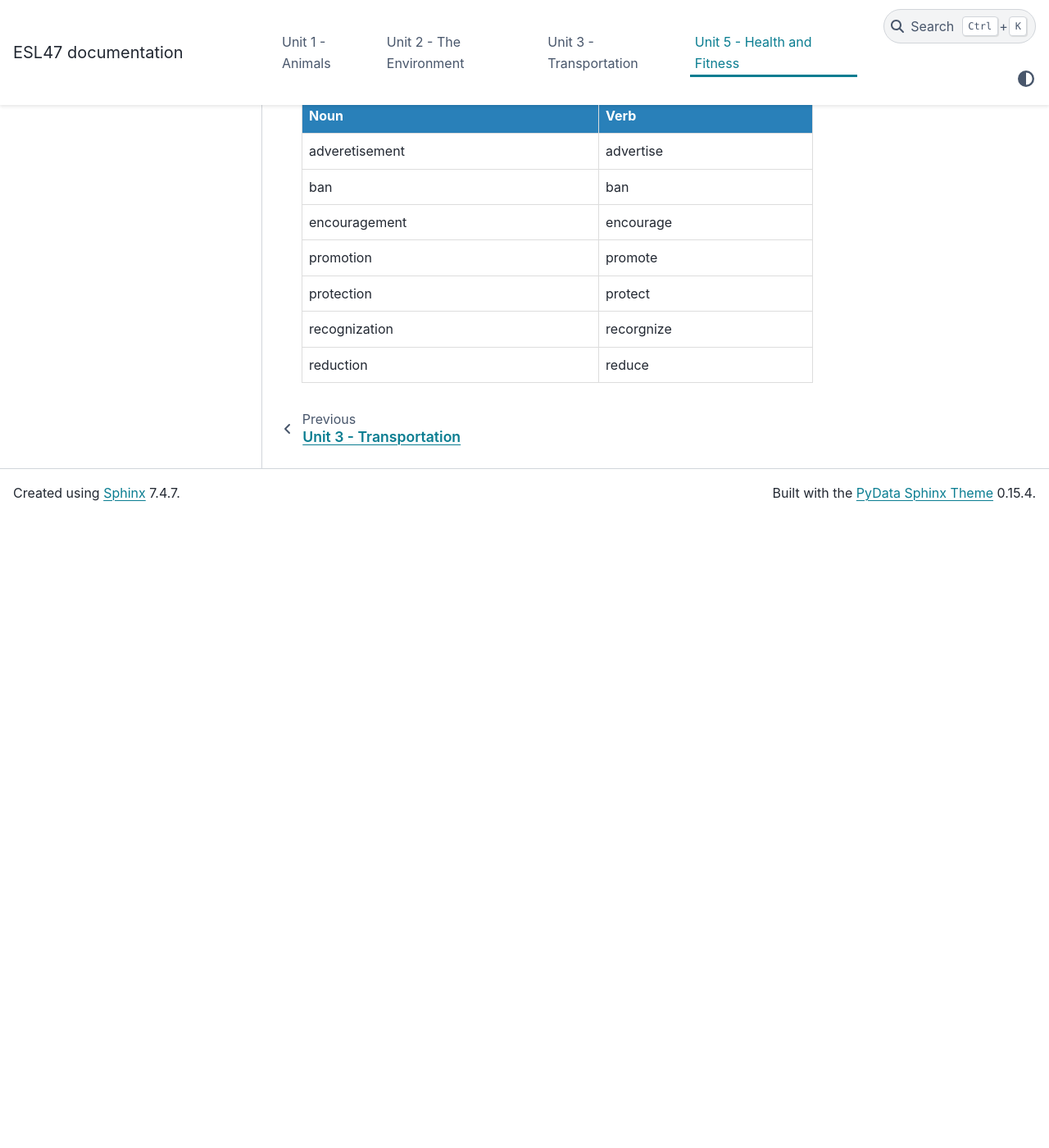
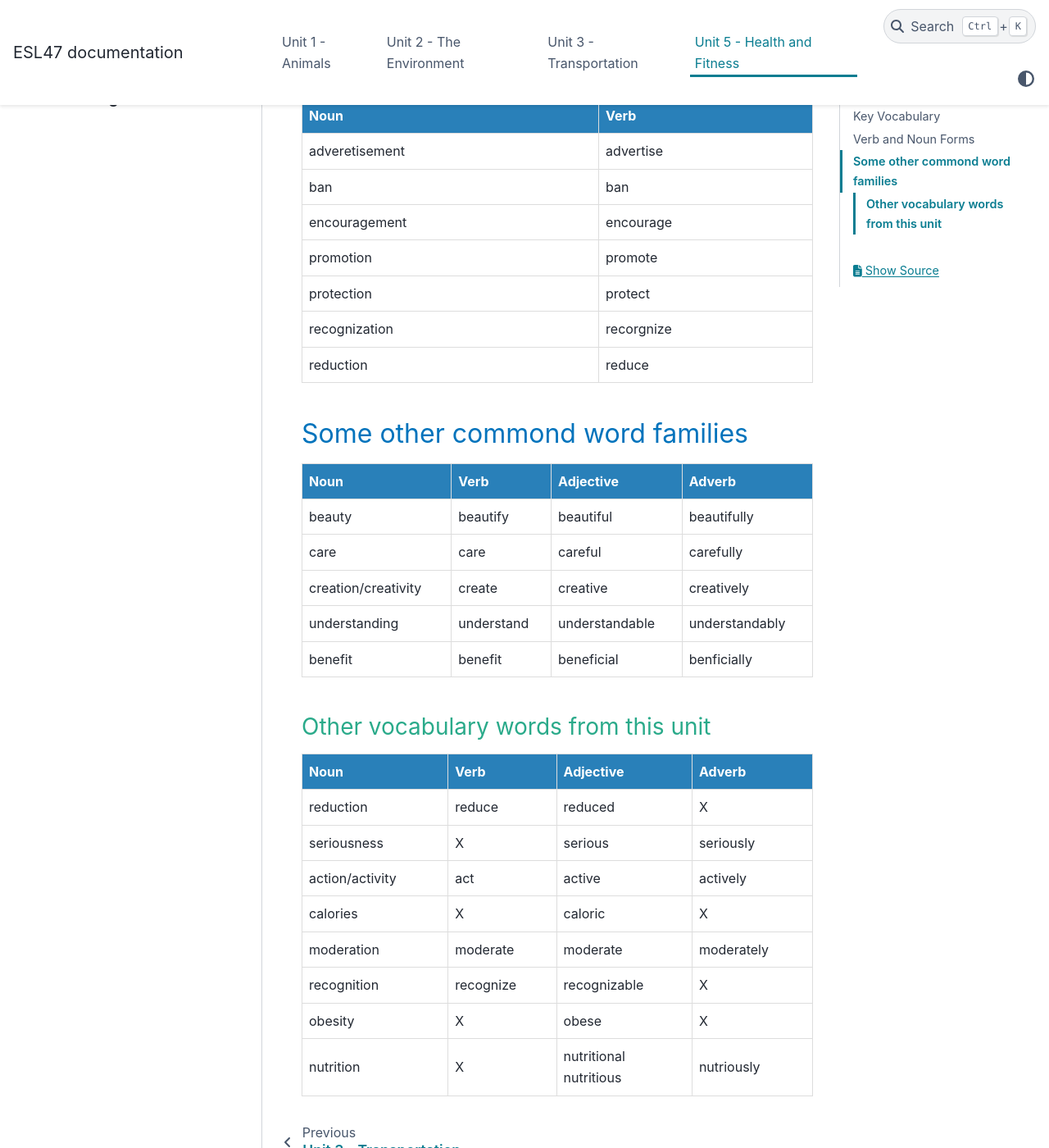
Before and after one commit to vpa24/ESL-47---Intermediate-Low-Integrated-Reading-Writing, a Sphinx documentation site: the page built from docs/source/unit5.md, in a window 1280 px wide and 1400 px high, scrolled down 2456 px. Shown: the whole window at 82% size. Built offline with Sphinx 7.4.7 and the PyData theme 0.15.4, drawn with Linux system fonts in a browser that asks for light colours; before the commit the page ends 3086 px from its top, so only the background shows below that.

Commit message:
Some other commond word families

```diff
--- a/docs/source/unit5.md
+++ b/docs/source/unit5.md
@@ -109,3 +109,111 @@ It is important to recognize both the verb and the noun form of words when you a
     </tr>
   </tbody>
 </table>
+
+## Some other commond word families
+
+<table>
+ <thead>
+    <tr>
+      <th>Noun</th>
+      <th>Verb</th>
+      <th>Adjective</th>
+      <th>Adverb</th>
+    </tr>
+  </thead>
+  <tbody>
+    <tr>
+      <td>beauty</td>
+      <td>beautify</td>
+      <td>beautiful</td>
+      <td>beautifully</td>
+    </tr>
+    <tr>
+      <td>care</td>
+      <td>care</td>
+      <td>careful</td>
+      <td>carefully</td>
+    </tr>
+    <tr>
+      <td>creation/creativity</td>
+      <td>create</td>
+      <td>creative</td>
+      <td>creatively</td>
+    </tr>
+    <tr>
+      <td>understanding</td>
+      <td>understand</td>
+      <td>understandable</td>
+      <td>understandably</td>
+    </tr>
+    <tr>
+      <td>benefit</td>
+      <td>benefit</td>
+      <td>beneficial</td>
+      <td>benficially</td>
+    </tr>
+  </tbody>
+</table>
+
+### Other vocabulary words from this unit
+
+<table>
+ <thead>
+    <tr>
+      <th>Noun</th>
+      <th>Verb</th>
+      <th>Adjective</th>
+      <th>Adverb</th>
+    </tr>
+  </thead>
+  <tbody>
+    <tr>
+      <td>reduction</td>
+      <td>reduce</td>
+      <td>reduced</td>
+      <td>X</td>
+    </tr>
+    <tr>
+      <td>seriousness</td>
+      <td>X</td>
+      <td>serious</td>
+      <td>seriously</td>
+    </tr>
+    <tr>
+      <td>action/activity</td>
+      <td>act</td>
+      <td>active</td>
+      <td>actively</td>
+    </tr>
+    <tr>
+      <td>calories</td>
+      <td>X</td>
+      <td>caloric</td>
+      <td>X</td>
+    </tr>
+    <tr>
+      <td>moderation</td>
+      <td>moderate</td>
+      <td>moderate</td>
+      <td>moderately</td>
+    </tr>
+    <tr>
+      <td>recognition</td>
+      <td>recognize</td>
+      <td>recognizable</td>
+      <td>X</td>
+    </tr>
+    <tr>
+      <td>obesity</td>
+      <td>X</td>
+      <td>obese</td>
+      <td>X</td>
+    </tr>
+    <tr>
+      <td>nutrition</td>
+      <td>X</td>
+      <td>nutritional<br/>nutritious</td>
+      <td>nutriously</td>
+    </tr>
+  </tbody>
+</table>
```
